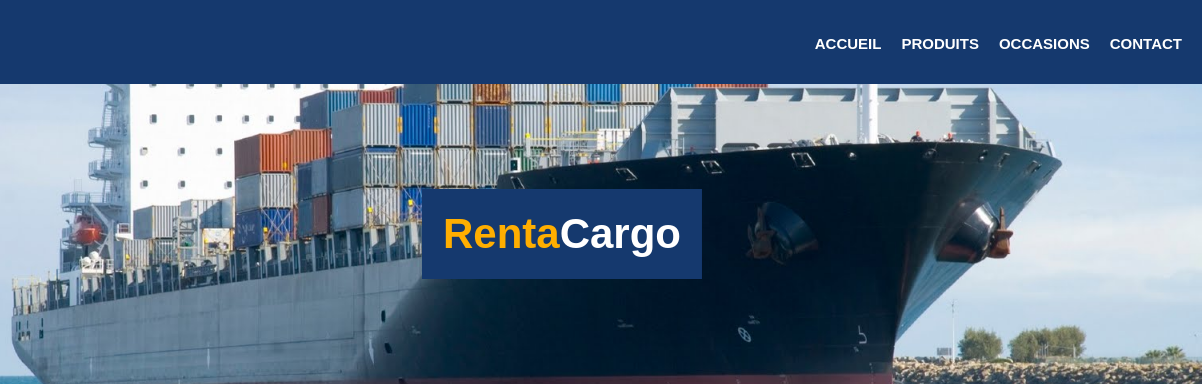
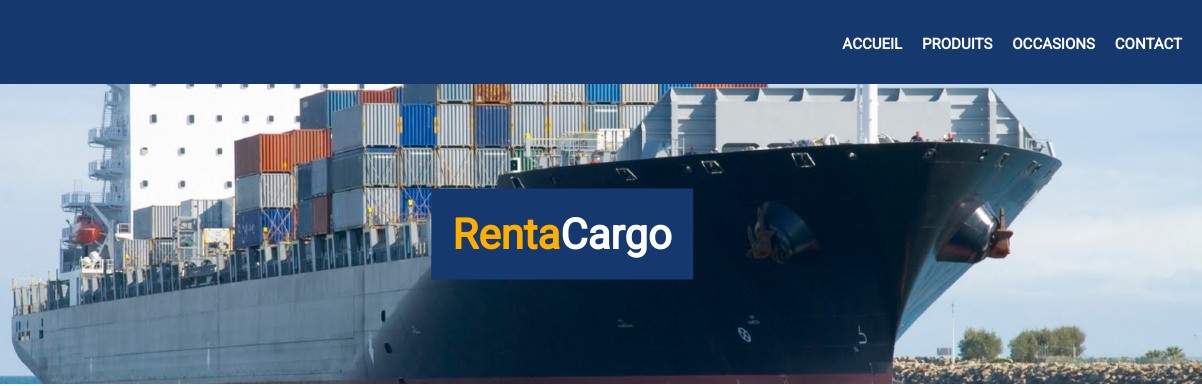
Before and after one commit to AlexandrePhilibertCPNV/rent-a-cargo, a website: page index.html in a window 1280 px wide. Shown: the top 386 px of the page, 78-1280 px from the left. Drawn offline with Linux system fonts and the light colour scheme.

Commit message:
added google font

```diff
--- a/styles/scss/main.sass
+++ b/styles/scss/main.sass
@@ -1,3 +1,5 @@
+@import url('https://fonts.googleapis.com/css2?family=Roboto&display=swap')
+
 $theme-main-color: rgb(21, 57, 110)
 $theme-main-color-variant1: rgb(32, 76, 141)
 $theme-second-color: rgb(255, 174, 0)
@@ -6,7 +8,7 @@ $theme-second-color: rgb(255, 174, 0)
     box-sizing: border-box
 
 body
-    font-family: sans-serif, Century Gothic, arial
+    font-family: Roboto, Century Gothic, arial
     margin: 0
     font-size: 14px
 
```
Also changed, not shown: styles/css/main.css, 1 other file.
